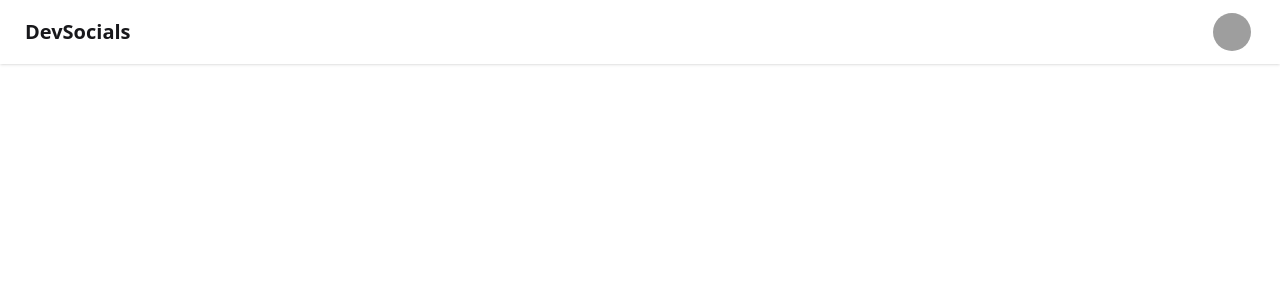
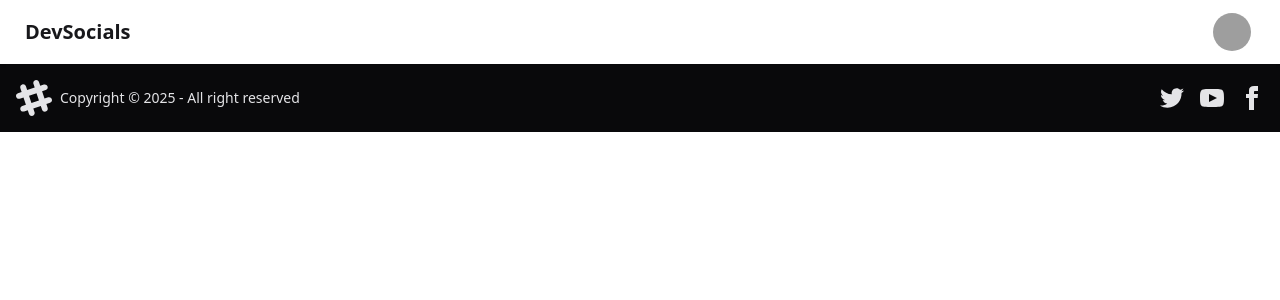
Before and after one commit to vaibhav-graphic/DevSocials-web, a React (Vite) app: page / in a window 1280 px wide. Shown: the top 300 px of the page. Built offline with nearby package versions, Linux system fonts and the light colour scheme; grey boxes are pictures that could not be loaded.

Commit message:
add footer

```diff
--- a/src/Components/Body.jsx
+++ b/src/Components/Body.jsx
@@ -1,11 +1,13 @@
 import { Outlet } from "react-router-dom";
 import Navbar from "./Navbar";
+import Footer from "./Footer";
 
 const Body = () => {
   return (
     <div>
       <Navbar />
       <Outlet />
+      <Footer />
     </div>
   );
 };
--- /dev/null
+++ b/src/Components/Footer.jsx
@@ -0,0 +1,59 @@
+const Footer = () => {
+  return (
+    <>
+      <footer className="footer sm:footer-horizontal bg-neutral text-neutral-content items-center p-4">
+        <aside className="grid-flow-col items-center">
+          <svg
+            width="36"
+            height="36"
+            viewBox="0 0 24 24"
+            xmlns="http://www.w3.org/2000/svg"
+            fillRule="evenodd"
+            clipRule="evenodd"
+            className="fill-current"
+          >
+            <path d="M22.672 15.226l-2.432.811.841 2.515c.33 1.019-.209 2.127-1.23 2.456-1.15.325-2.148-.321-2.463-1.226l-.84-2.518-5.013 1.677.84 2.517c.391 1.203-.434 2.542-1.831 2.542-.88 0-1.601-.564-1.86-1.314l-.842-2.516-2.431.809c-1.135.328-2.145-.317-2.463-1.229-.329-1.018.211-2.127 1.231-2.456l2.432-.809-1.621-4.823-2.432.808c-1.355.384-2.558-.59-2.558-1.839 0-.817.509-1.582 1.327-1.846l2.433-.809-.842-2.515c-.33-1.02.211-2.129 1.232-2.458 1.02-.329 2.13.209 2.461 1.229l.842 2.515 5.011-1.677-.839-2.517c-.403-1.238.484-2.553 1.843-2.553.819 0 1.585.509 1.85 1.326l.841 2.517 2.431-.81c1.02-.33 2.131.211 2.461 1.229.332 1.018-.21 2.126-1.23 2.456l-2.433.809 1.622 4.823 2.433-.809c1.242-.401 2.557.484 2.557 1.838 0 .819-.51 1.583-1.328 1.847m-8.992-6.428l-5.01 1.675 1.619 4.828 5.011-1.674-1.62-4.829z"></path>
+          </svg>
+          <p>Copyright © {new Date().getFullYear()} - All right reserved</p>
+        </aside>
+        <nav className="grid-flow-col gap-4 md:place-self-center md:justify-self-end">
+          <a>
+            <svg
+              xmlns="http://www.w3.org/2000/svg"
+              width="24"
+              height="24"
+              viewBox="0 0 24 24"
+              className="fill-current"
+            >
+              <path d="M24 4.557c-.883.392-1.832.656-2.828.775 1.017-.609 1.798-1.574 2.165-2.724-.951.564-2.005.974-3.127 1.195-.897-.957-2.178-1.555-3.594-1.555-3.179 0-5.515 2.966-4.797 6.045-4.091-.205-7.719-2.165-10.148-5.144-1.29 2.213-.669 5.108 1.523 6.574-.806-.026-1.566-.247-2.229-.616-.054 2.281 1.581 4.415 3.949 4.89-.693.188-1.452.232-2.224.084.626 1.956 2.444 3.379 4.6 3.419-2.07 1.623-4.678 2.348-7.29 2.04 2.179 1.397 4.768 2.212 7.548 2.212 9.142 0 14.307-7.721 13.995-14.646.962-.695 1.797-1.562 2.457-2.549z"></path>
+            </svg>
+          </a>
+          <a>
+            <svg
+              xmlns="http://www.w3.org/2000/svg"
+              width="24"
+              height="24"
+              viewBox="0 0 24 24"
+              className="fill-current"
+            >
+              <path d="M19.615 3.184c-3.604-.246-11.631-.245-15.23 0-3.897.266-4.356 2.62-4.385 8.816.029 6.185.484 8.549 4.385 8.816 3.6.245 11.626.246 15.23 0 3.897-.266 4.356-2.62 4.385-8.816-.029-6.185-.484-8.549-4.385-8.816zm-10.615 12.816v-8l8 3.993-8 4.007z"></path>
+            </svg>
+          </a>
+          <a>
+            <svg
+              xmlns="http://www.w3.org/2000/svg"
+              width="24"
+              height="24"
+              viewBox="0 0 24 24"
+              className="fill-current"
+            >
+              <path d="M9 8h-3v4h3v12h5v-12h3.642l.358-4h-4v-1.667c0-.955.192-1.333 1.115-1.333h2.885v-5h-3.808c-3.596 0-5.192 1.583-5.192 4.615v3.385z"></path>
+            </svg>
+          </a>
+        </nav>
+      </footer>
+    </>
+  );
+};
+
+export default Footer;
```
